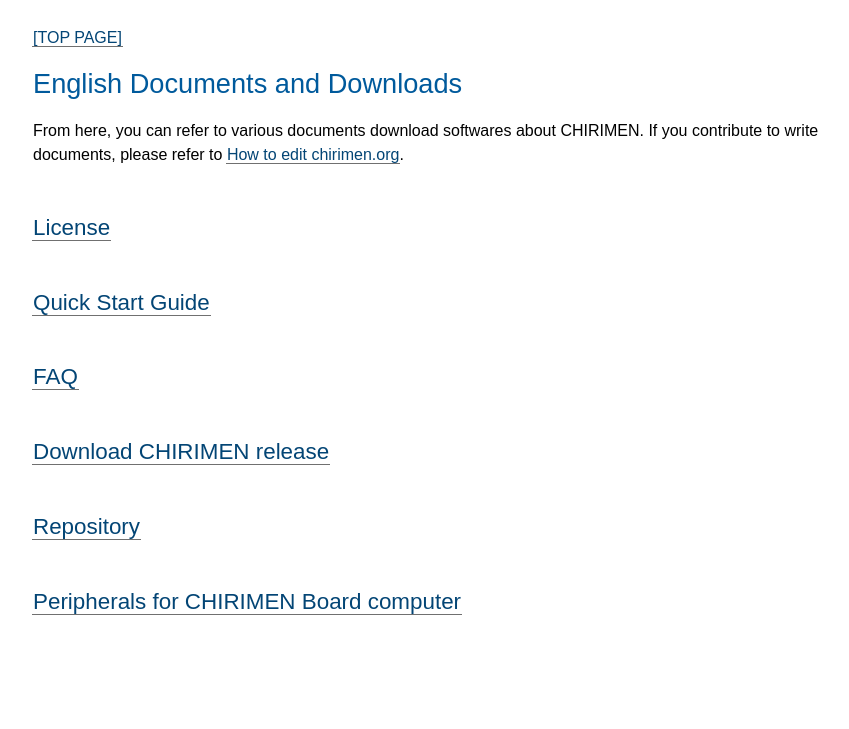
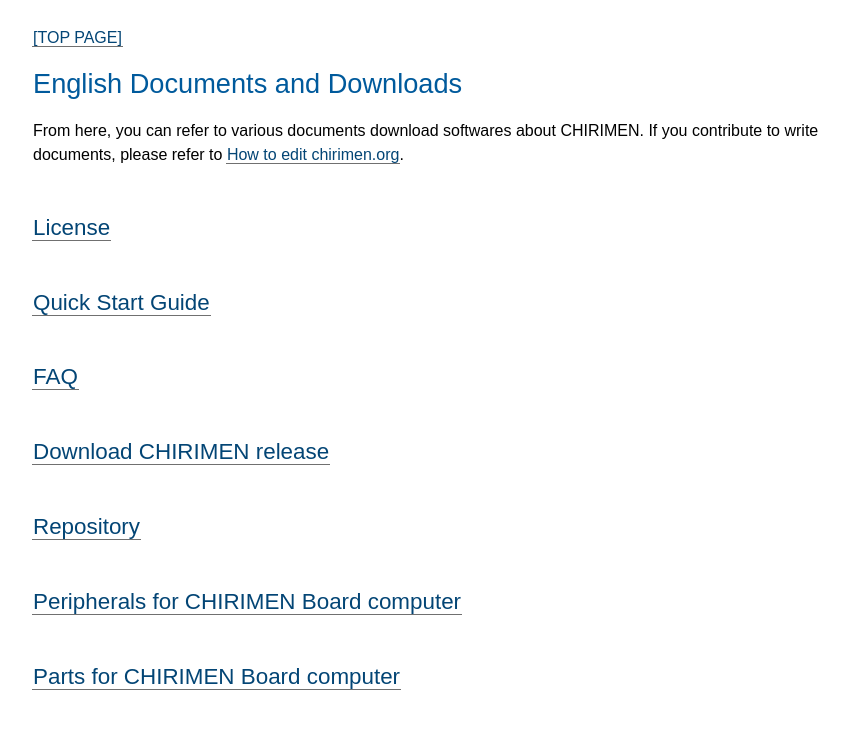
Before and after one commit to chirimen-oh/chirimen-oh.github.io, a Jekyll site: the page built from docs/en/index.md, in a window 1280 px wide. Shown: the top 729 px of the page, without its empty margins (431-1280 px from the left). Built offline with Jekyll 4.4.1, drawn with Linux system fonts in a browser that asks for light colours.

Commit message:
replaced peripherals page link to wiki

```diff
--- a/docs/en/index.md
+++ b/docs/en/index.md
@@ -17,4 +17,6 @@ From here, you can refer to various documents download softwares about CHIRIMEN.
 
 ## [Repository](http://github.com/chirimen-oh)
 
-## [Peripherals for CHIRIMEN Board computer](peripherals.html)
+## [Peripherals for CHIRIMEN Board computer](https://github.com/chirimen-oh/chirimen-oh.github.io/wiki/peripherals(en))
+
+## [Parts for CHIRIMEN Board computer](https://github.com/chirimen-oh/chirimen-oh.github.io/wiki/parts(en))
```
Also changed, not shown: docs/ja/index.md (+3 -1 lines).
